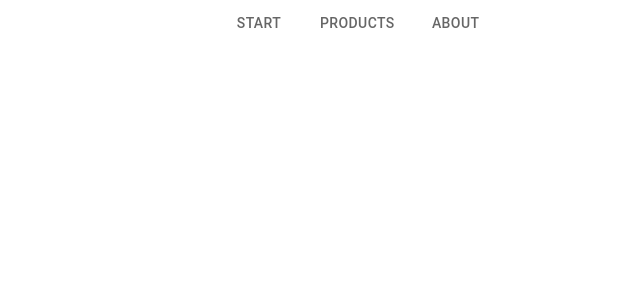
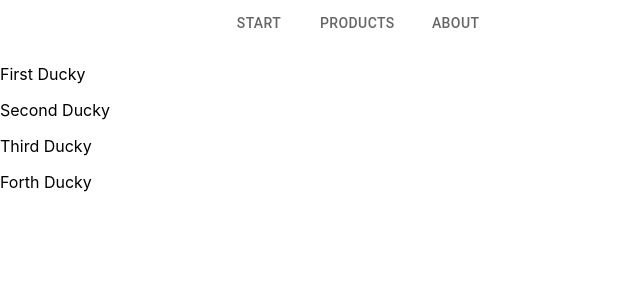
Before and after one commit to OliviaIsberg/ducky, a React (Create React App) app: page /productListPage in a window 1280 px wide. Shown: the top 300 px of the page, without its empty margins (0-640 px from the left). Built offline with nearby package versions, Linux system fonts and the light colour scheme.

Commit message:
Pages > ProductListPage Get data and map through Fixes #27

```diff
--- a/src/pages/ProductListPage.tsx
+++ b/src/pages/ProductListPage.tsx
@@ -1,5 +1,18 @@
-function ProductListPage (){
-    return(null)
+import { useState } from 'react'
+import { mockedProducts } from '../Api/Data'
+
+function ProductListPage() {
+  const [products] = useState(mockedProducts)
+
+  return (
+    <div>
+      {products.map((product) => (
+        <div key={product.id}>
+          <p>{product.title}</p>
+        </div>
+      ))}
+    </div>
+  )
 }
 
 export default ProductListPage
```
